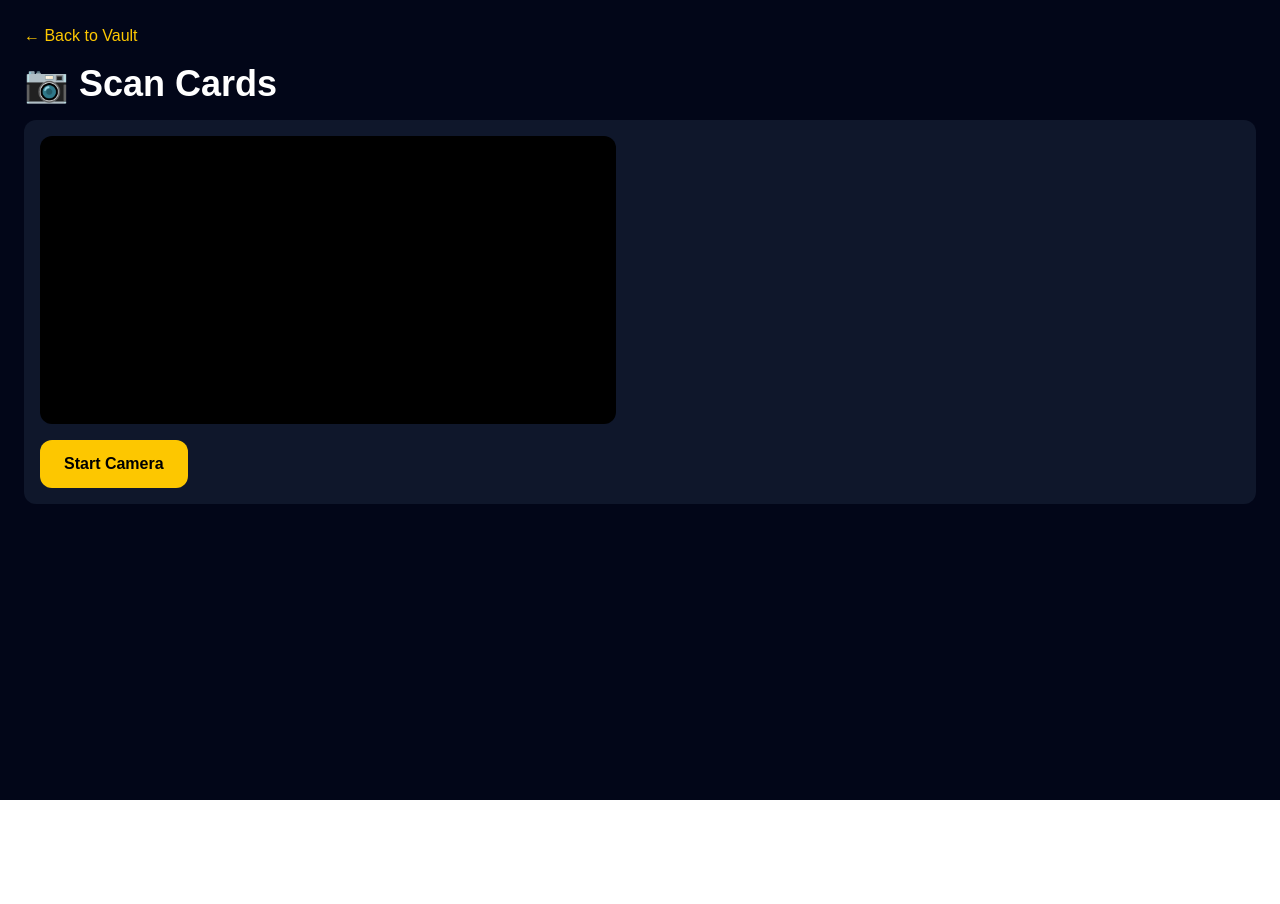
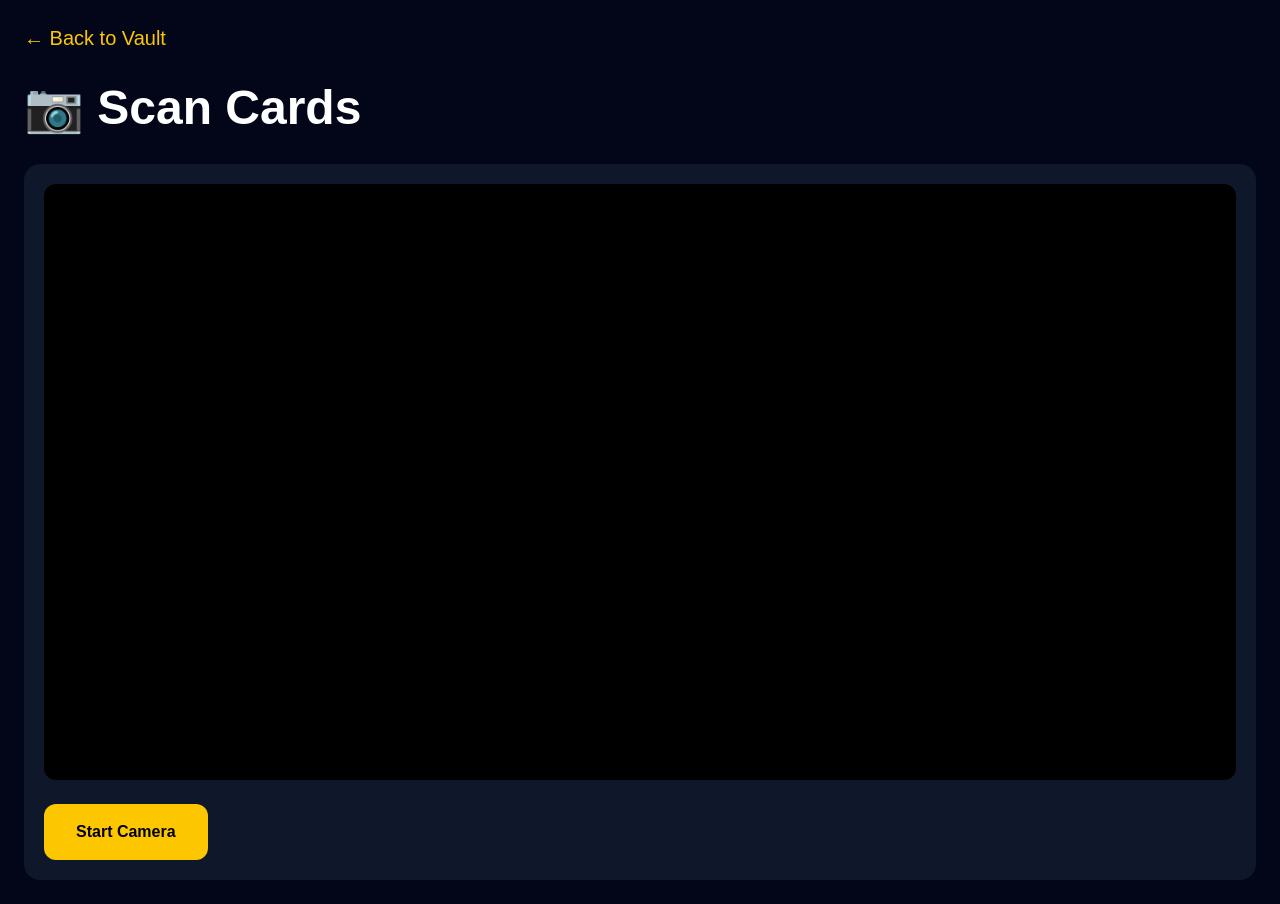
Before and after one commit to Ric4911/lorcana-vault-v2, a Next.js app: page /scan in a window 1280 px wide. Before the commit the page ends 800 px from the top, so only its background shows below. Built offline with nearby package versions, Linux system fonts and the light colour scheme.

Commit message:
Added card capture feature

```diff
--- a/app/scan/page.tsx
+++ b/app/scan/page.tsx
@@ -1,63 +1,100 @@
 "use client";
 
+import Link from "next/link";
 import { useRef, useState } from "react";
-import Link from "next/link";
 
 export default function ScanPage() {
   const videoRef = useRef<HTMLVideoElement | null>(null);
+  const canvasRef = useRef<HTMLCanvasElement | null>(null);
+
   const [cameraOn, setCameraOn] = useState(false);
+  const [capturedImage, setCapturedImage] = useState<string | null>(null);
   const [error, setError] = useState("");
 
   async function startCamera() {
     try {
       setError("");
-
       const stream = await navigator.mediaDevices.getUserMedia({
-        video: {
-          facingMode: "environment",
-        },
+        video: { facingMode: "environment" },
         audio: false,
       });
 
       if (videoRef.current) {
         videoRef.current.srcObject = stream;
+        await videoRef.current.play();
         setCameraOn(true);
       }
     } catch {
-      setError("Camera access failed. On iPhone this needs HTTPS or an installed PWA.");
+      setError("Camera could not be started. Check browser camera permission.");
     }
+  }
+
+  function captureCard() {
+    const video = videoRef.current;
+    const canvas = canvasRef.current;
+
+    if (!video || !canvas) return;
+
+    canvas.width = video.videoWidth;
+    canvas.height = video.videoHeight;
+
+    const context = canvas.getContext("2d");
+    if (!context) return;
+
+    context.drawImage(video, 0, 0, canvas.width, canvas.height);
+
+    const imageData = canvas.toDataURL("image/jpeg", 0.9);
+    setCapturedImage(imageData);
   }
 
   return (
     <main className="min-h-screen bg-slate-950 text-white p-6">
-      <Link href="/" className="text-yellow-400">
+      <Link href="/" className="text-yellow-400 text-xl">
         ← Back to Vault
       </Link>
 
-      <h1 className="text-4xl font-bold my-4">📷 Scan Cards</h1>
+      <h1 className="text-5xl font-bold mt-8 mb-8">📷 Scan Cards</h1>
 
-      <div className="bg-slate-900 rounded-xl p-4">
+      <div className="bg-slate-900 rounded-2xl p-5">
         <video
           ref={videoRef}
-          autoPlay
           playsInline
           muted
-          className="w-full max-w-xl rounded-xl bg-black mb-4"
+          autoPlay
+          className="w-full rounded-xl bg-black"
         />
 
+        <div className="flex gap-4 mt-6">
           {!cameraOn && (
             <button
               onClick={startCamera}
-            className="bg-yellow-400 text-black font-bold px-6 py-3 rounded-xl"
+              className="bg-yellow-400 text-black font-bold px-8 py-4 rounded-xl"
             >
               Start Camera
             </button>
           )}
 
           {cameraOn && (
-          <p className="text-green-400 font-bold">
-            Camera active. Next step: OCR card recognition.
-          </p>
+            <button
+              onClick={captureCard}
+              className="bg-yellow-400 text-black font-bold px-8 py-4 rounded-xl"
+            >
+              Capture Card
+            </button>
+          )}
+        </div>
+
+        <canvas ref={canvasRef} className="hidden" />
+
+        {capturedImage && (
+          <div className="mt-6">
+            <p className="text-green-400 font-bold mb-3">Card photo captured ✅</p>
+            <img
+              src={capturedImage}
+              alt="Captured Lorcana card"
+              className="w-full rounded-xl border border-slate-700"
+            />
+          </div>
         )}
 
         {error && <p className="text-red-400 mt-4">{error}</p>}
```
Lines whose indentation alone changed are shown as unchanged.
